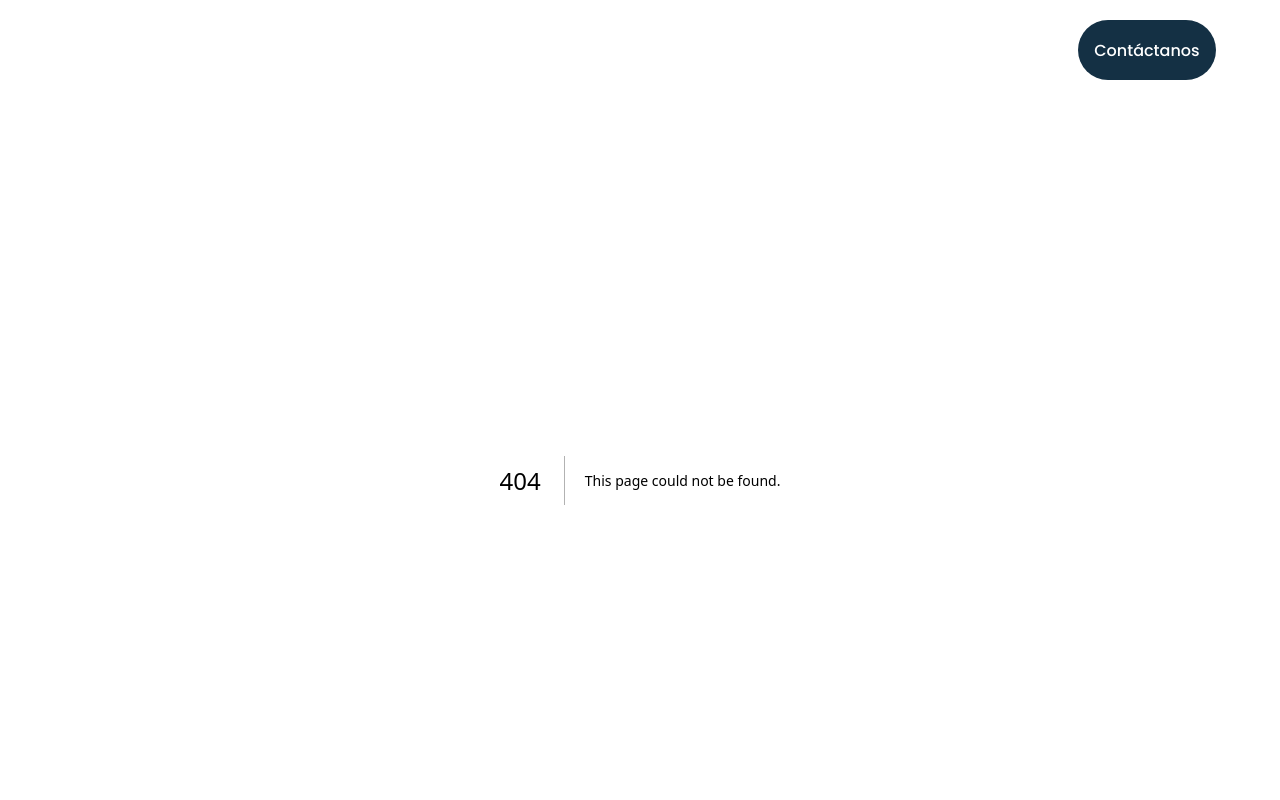
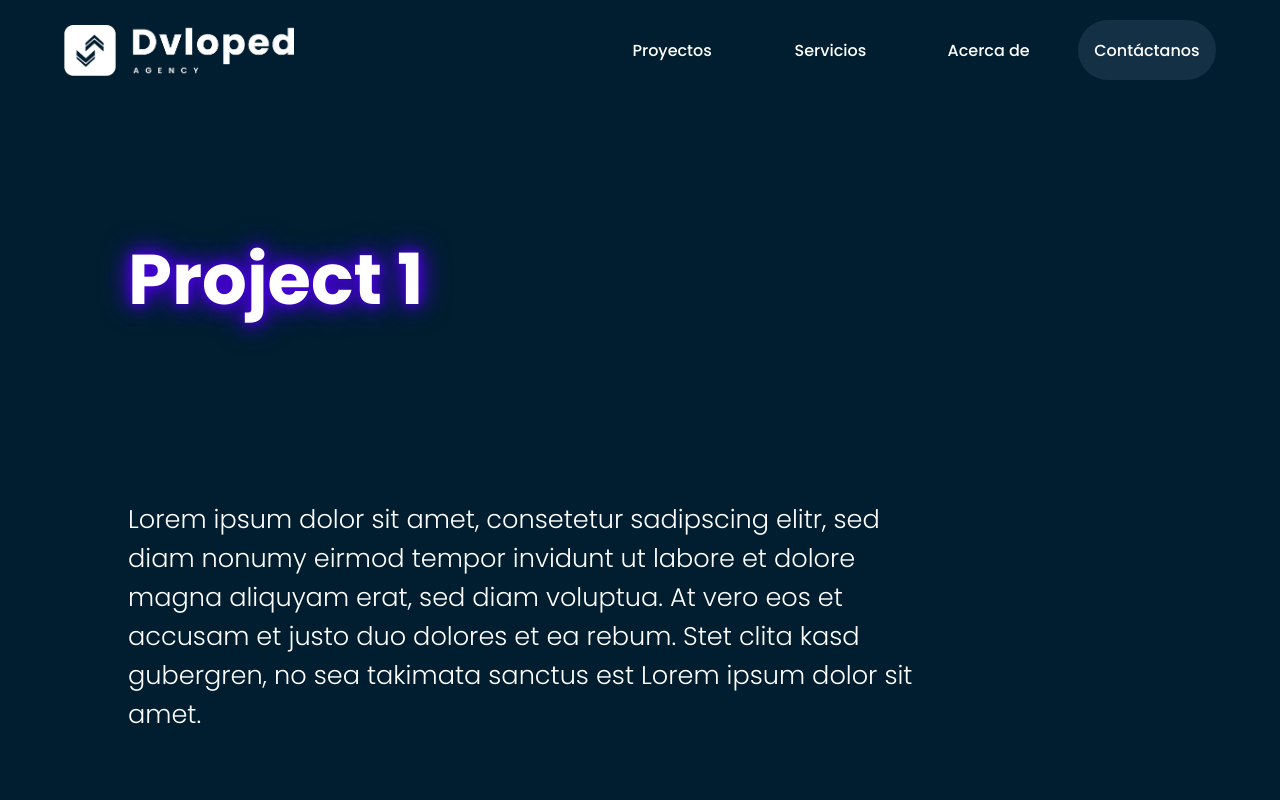
Before and after one commit to simonriv/dvlopedweb, a Next.js app: page /projects/1 in a window 1280 px wide. Before the commit this address had no page. Shown: the top 800 px of the page. Built offline with nearby package versions, Linux system fonts and the light colour scheme.

Commit message:
Creación de rutas modulares en projects

```diff
--- /dev/null
+++ b/app/projects/[id]/page.jsx
@@ -0,0 +1,12 @@
+import { Banner } from "@/app/components/Banner"
+import { TextOffset } from "@/app/components/TextOffset"
+
+export default function Project ({params}) {
+  const { id } = params
+  return (
+    <main>
+      <Banner title={'Project ' + id}/>
+      <TextOffset content="Lorem ipsum dolor sit amet, consetetur sadipscing elitr, sed diam nonumy eirmod tempor invidunt ut labore et dolore magna aliquyam erat, sed diam voluptua. At vero eos et accusam et justo duo dolores et ea rebum. Stet clita kasd gubergren, no sea takimata sanctus est Lorem ipsum dolor sit amet." line={true}/>
+    </main>
+  )
+}
```
Also changed, not shown: app/components/ProjectList.jsx (+4 -4 lines).
